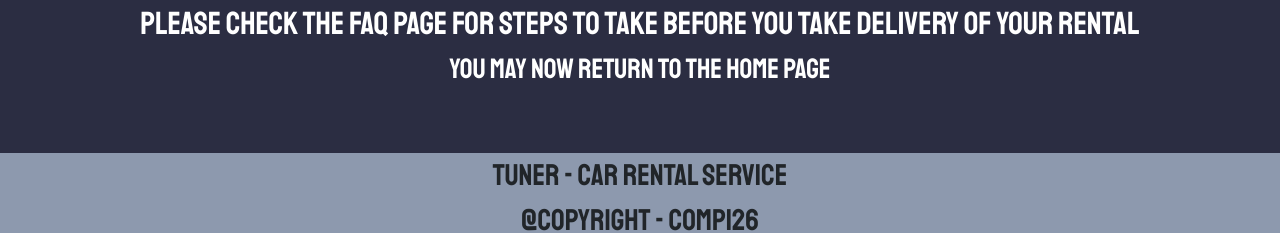
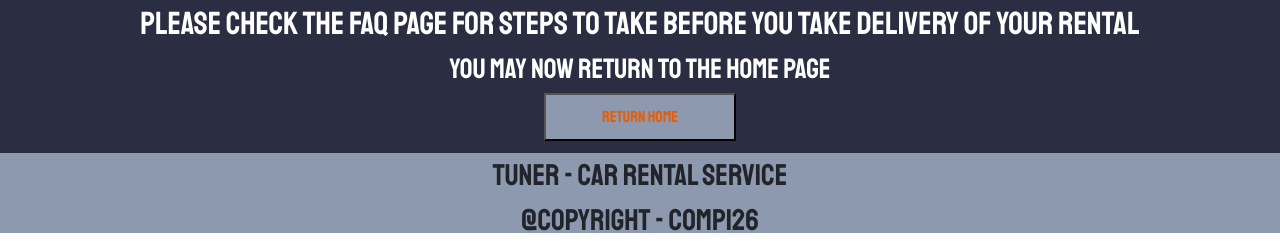
Before and after one commit to camburhans/126-final, a plain HTML site: page html/confirmation.html in a window 1280 px wide. Shown: the part 710-953 px from the top of the page. Drawn offline with nearby package versions, Linux system fonts and the light colour scheme.

Commit message:
added home button to confirmation page

```diff
--- a/html/confirmation.html
+++ b/html/confirmation.html
@@ -35,8 +35,13 @@
             </h2>
             <h2>Please check the FAQ page for steps to take before you take delivery of your rental</h2>
             <h3>You may now return to the home page</h3>
+
+            <a href="/index.html">
+              <button 4>Return Home</button>
+            </a>
         </div>
     </div>
+
 
 </main>
 
```
Also changed, not shown: css/confirmation.css (line endings or trailing spaces).
